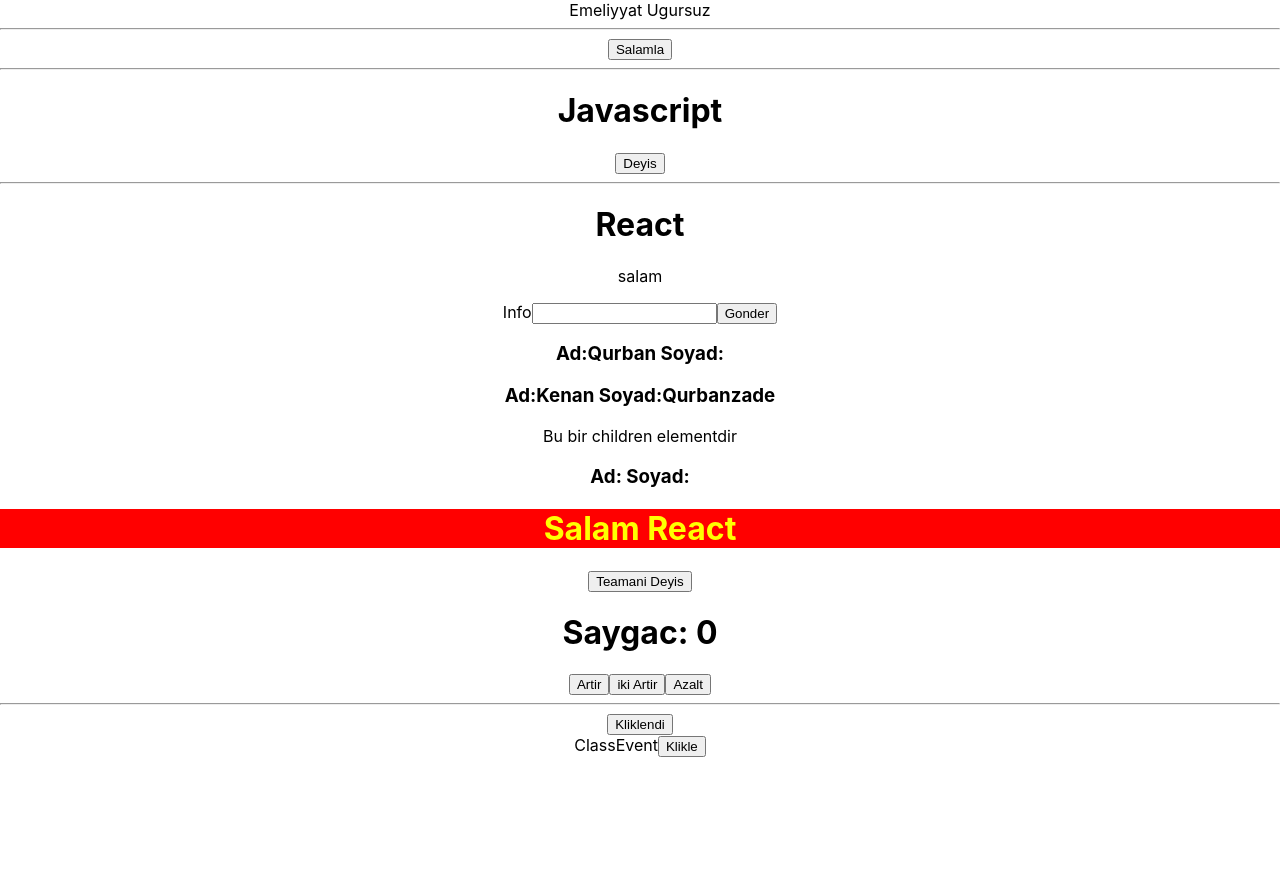
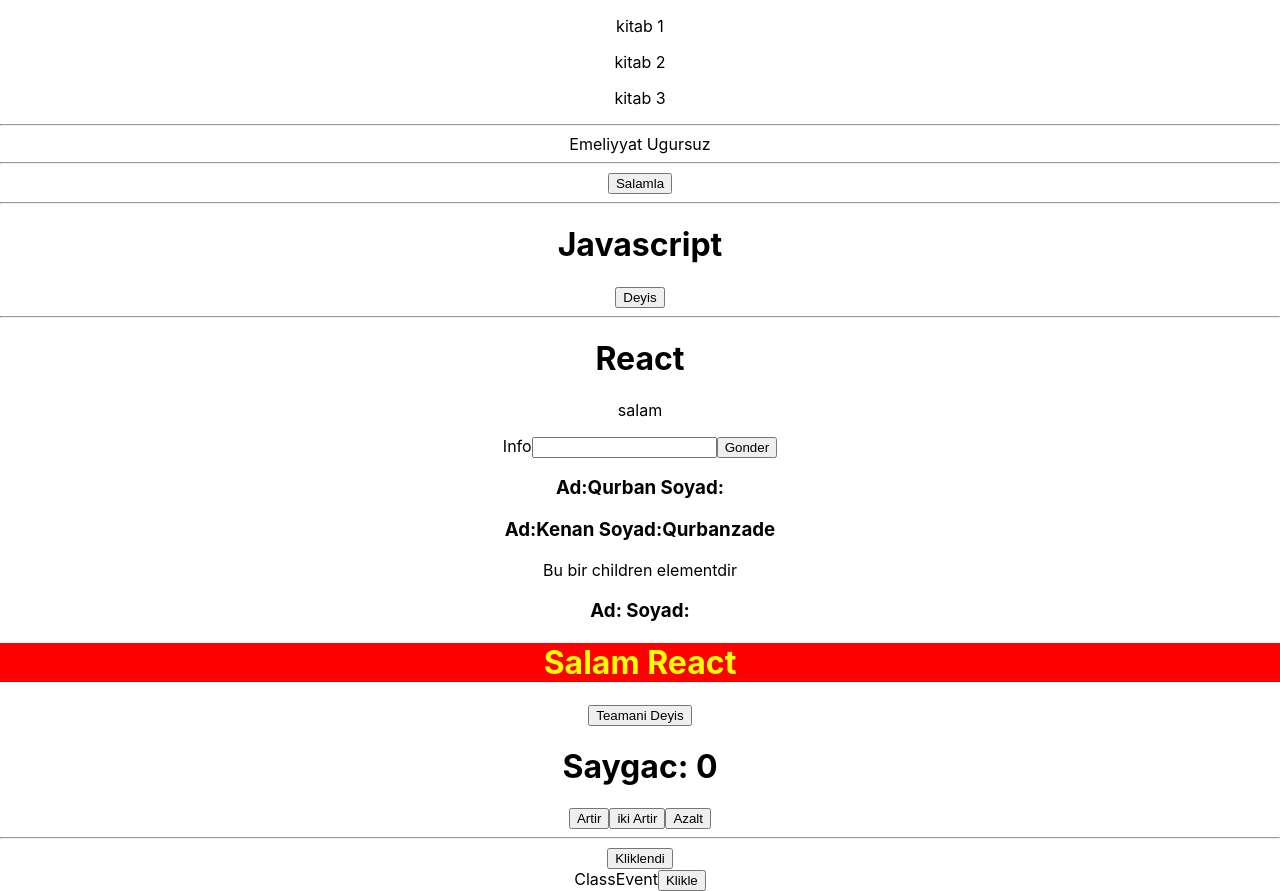
Before and after one commit to gurbangurbanzade/React-Projects, a React (Create React App) app in the folder Exercises/ReactUdemyIA/01MyApp/my-app/: page / in a window 1280 px wide. Before the commit the page ends 800 px from the top, so only its background shows below. Built offline with nearby package versions, Linux system fonts and the light colour scheme.

Commit message:
Array Render Example

```diff
--- a/Exercises/ReactUdemyIA/01MyApp/my-app/src/App.js
+++ b/Exercises/ReactUdemyIA/01MyApp/my-app/src/App.js
@@ -9,9 +9,12 @@
 import Bind from "./Components/Bind";
 import Parent from "./Components/Parent";
 import SertliRender from "./Components/SertliRender";
+import ArrayRender from "./Components/ArrayRender";
 function App() {
   return (
     <div className="App">
+      <ArrayRender />
+      <hr />
       <SertliRender />
       <hr />
       <Parent />
--- /dev/null
+++ b/Exercises/ReactUdemyIA/01MyApp/my-app/src/Components/ArrayRender.js
@@ -0,0 +1,14 @@
+import React from "react";
+
+function ArrayRender() {
+  const bList = ["kitab 1", "kitab 2", "kitab 3"];
+  return (
+    <div>
+      {bList.map((book) => (
+        <p>{book}</p>
+      ))}
+    </div>
+  );
+}
+
+export default ArrayRender;
```
